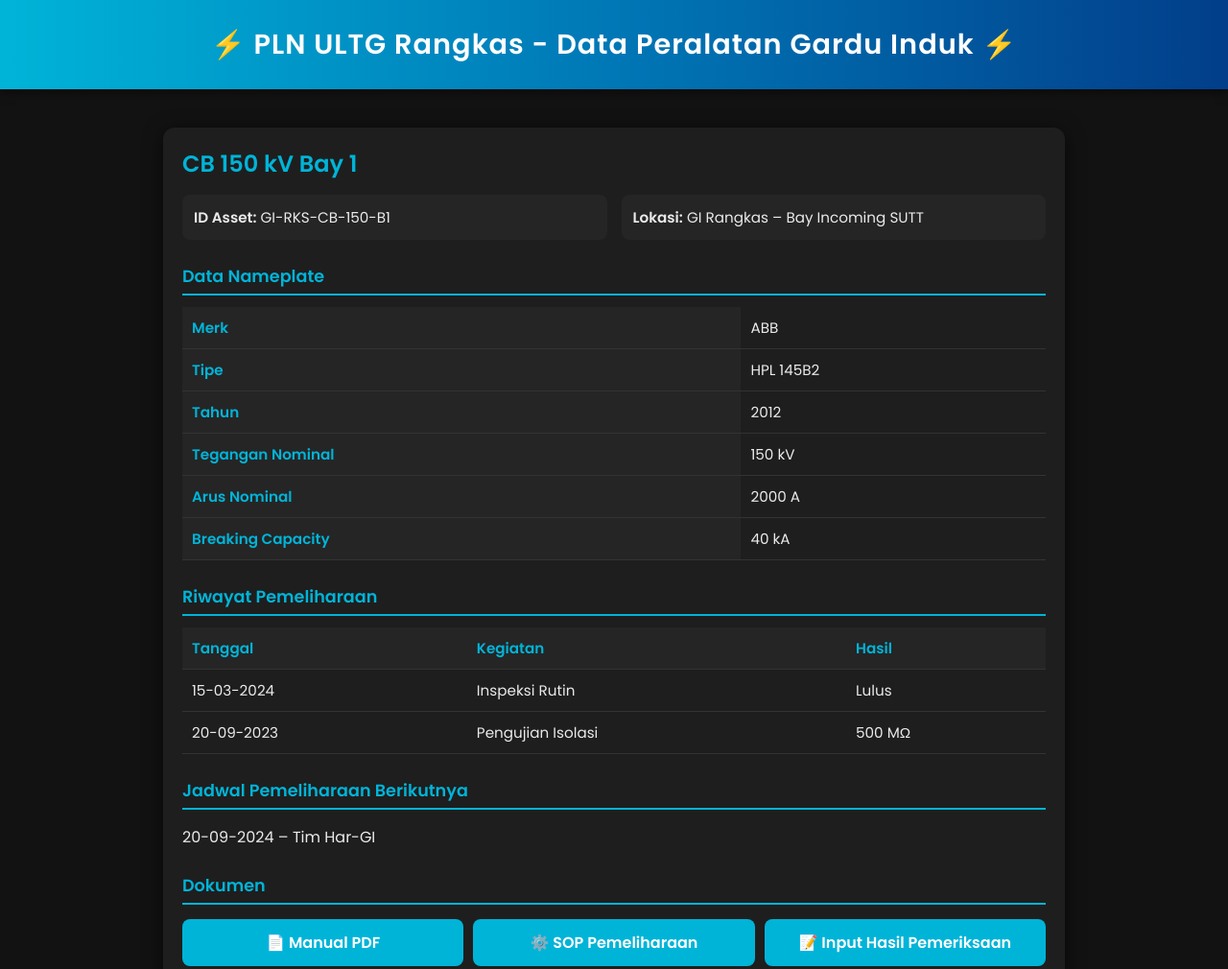
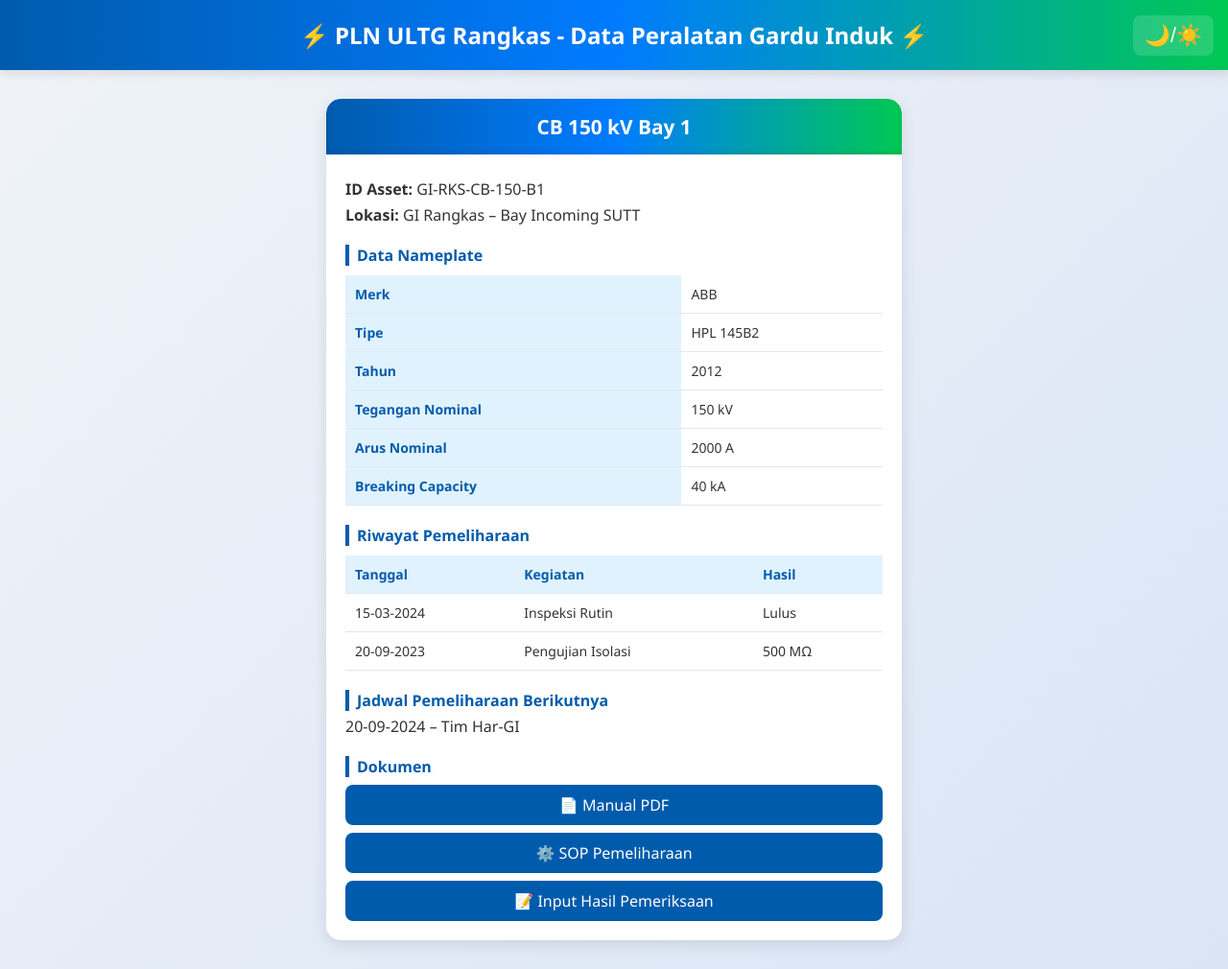
Before and after one commit to PramudioBagas/QR-Code-Demo, a plain HTML site: page index.html in a window 1280 px wide. Shown: the whole page at 96% size. Drawn offline with Linux system fonts and the light colour scheme.

Commit message:
Update index.html

```diff
--- a/index.html
+++ b/index.html
@@ -5,124 +5,164 @@
 <meta name="viewport" content="width=device-width, initial-scale=1.0">
 <title>Data Peralatan - CB 150 kV Bay 1</title>
 <style>
-    @import url('https://fonts.googleapis.com/css2?family=Poppins:wght@400;600&display=swap');
+    @keyframes fadeIn {
+        from { opacity: 0; transform: translateY(-10px); }
+        to { opacity: 1; transform: translateY(0); }
+    }
+    @keyframes slideIn {
+        from { transform: translateX(-100%); }
+        to { transform: translateX(0); }
+    }
 
     body {
-        font-family: 'Poppins', sans-serif;
+        font-family: 'Segoe UI', Arial, sans-serif;
         margin: 0;
         padding: 0;
-        background-color: #121212;
-        color: #EAEAEA;
+        background: var(--bg-gradient);
+        color: var(--text-color);
+        transition: background 0.3s, color 0.3s;
     }
 
-    /* Header Banner */
-    .banner {
-        background: linear-gradient(90deg, #00b4d8, #0077b6, #023e8a);
-        padding: 25px;
-        text-align: center;
-        font-size: 1.8em;
-        font-weight: 600;
-        color: white;
-        letter-spacing: 1px;
-        box-shadow: 0 3px 10px rgba(0,0,0,0.5);
+    /* Light mode default variables */
+    :root {
+        --bg-gradient: linear-gradient(135deg, #f0f4f8, #d9e4f5);
+        --container-bg: white;
+        --text-color: #333;
+        --header-bg: linear-gradient(90deg, #005BAC, #007BFF,#00C853);
+        --table-header-bg: #e0f2fe;
+        --table-header-color: #005BAC;
+        --table-hover-bg: #fff8e1;
+        --button-bg: #005BAC;
+        --button-hover-bg: #004080;
     }
 
-    /* Container utama */
-    .container {
-        max-width: 900px;
-        margin: 40px auto;
-        padding: 20px;
-        background-color: #1E1E1E;
-        border-radius: 12px;
-        box-shadow: 0 4px 20px rgba(0,0,0,0.6);
+    /* Dark mode variables */
+    body.dark-mode {
+        --bg-gradient: linear-gradient(135deg, #1c1c1c, #2c2c2c);
+        --container-bg: #2a2a2a;
+        --text-color: #e0e0e0;
+        --header-bg: linear-gradient(90deg, #222, #333, #444);
+        --table-header-bg: #333;
+        --table-header-color: #00b4d8;
+        --table-hover-bg: #383838;
+        --button-bg: #00b4d8;
+        --button-hover-bg: #0096c7;
     }
 
-    .title {
+    /* Banner halaman */
+    .banner {
+        background: var(--header-bg);
+        color: white;
+        text-align: center;
+        padding: 20px 10px;
         font-size: 1.5em;
-        font-weight: 600;
-        color: #00b4d8;
-        margin-bottom: 15px;
+        font-weight: bold;
+        animation: slideIn 0.8s ease-out;
+        box-shadow: 0 4px 10px rgba(0,0,0,0.1);
+        position: relative;
     }
 
-    .info {
-        display: grid;
-        grid-template-columns: 1fr 1fr;
-        gap: 15px;
-        margin-bottom: 20px;
+    /* Toggle button */
+    .toggle-btn {
+        position: absolute;
+        right: 15px;
+        top: 50%;
+        transform: translateY(-50%);
+        background: rgba(255,255,255,0.15);
+        border: none;
+        padding: 8px 12px;
+        border-radius: 8px;
+        color: white;
+        cursor: pointer;
+        font-size: 0.9em;
+        transition: background 0.3s;
+    }
+    .toggle-btn:hover {
+        background: rgba(255,255,255,0.3);
     }
 
-    .info p {
-        margin: 0;
-        background: #252525;
-        padding: 12px;
-        border-radius: 8px;
-        font-size: 0.95em;
+    /* Kontainer */
+    .container {
+        max-width: 600px;
+        margin: 30px auto;
+        background: var(--container-bg);
+        border-radius: 15px;
+        box-shadow: 0 4px 15px rgba(0,0,0,0.1);
+        overflow: hidden;
+        animation: fadeIn 0.8s ease-in;
+        transition: background 0.3s;
     }
 
-    /* Section */
+    /* Header kontainer */
+    .container-header {
+        background: var(--header-bg);
+        color: white;
+        padding: 15px;
+        font-size: 1.3em;
+        font-weight: bold;
+        text-align: center;
+        border-top-left-radius: 15px;
+        border-top-right-radius: 15px;
+        box-shadow: inset 0 -2px 5px rgba(0,0,0,0.1);
+    }
+
+    .container-body {
+        padding: 20px;
+    }
+
+    h1 {
+        margin-bottom: 5px;
+        font-size: 1.2em;
+        color: var(--table-header-color);
+    }
+
+    p {
+        margin: 5px 0;
+    }
+
     .section-title {
-        margin-top: 25px;
-        font-size: 1.1em;
-        font-weight: 600;
-        color: #00b4d8;
-        border-bottom: 2px solid #00b4d8;
-        padding-bottom: 5px;
+        margin-top: 20px;
+        font-weight: bold;
+        color: var(--table-header-color);
+        border-left: 4px solid var(--table-header-color);
+        padding-left: 8px;
     }
 
     table {
         width: 100%;
         border-collapse: collapse;
-        margin-top: 12px;
+        margin-top: 10px;
+        background-color: transparent;
     }
-
     th, td {
         padding: 10px;
+        border-bottom: 1px solid #e2e8f0;
+        font-size: 14px;
+    }
+    th {
+        background-color: var(--table-header-bg);
+        color: var(--table-header-color);
         text-align: left;
-        border-bottom: 1px solid #333;
-        font-size: 0.95em;
     }
-
-    th {
-        background-color: #252525;
-        color: #00b4d8;
-    }
-
     tr:hover {
-        background-color: #2a2a2a;
-    }
-
-    /* Button */
-    .buttons {
-        display: flex;
-        gap: 10px;
-        margin-top: 15px;
-        flex-wrap: wrap;
+        background-color: var(--table-hover-bg);
+        transition: background-color 0.3s;
     }
 
     a.button {
-        flex: 1;
+        display: block;
         text-align: center;
-        padding: 12px;
-        background: #00b4d8;
+        padding: 10px;
+        margin-top: 8px;
+        background-color: var(--button-bg);
         color: white;
         text-decoration: none;
         border-radius: 8px;
-        font-weight: 600;
-        transition: 0.3s;
+        transition: transform 0.2s, background-color 0.3s;
     }
-
     a.button:hover {
-        background: #0077b6;
-        transform: translateY(-2px);
-    }
-
-    @media (max-width: 600px) {
-        .info {
-            grid-template-columns: 1fr;
-        }
-        .buttons {
-            flex-direction: column;
-        }
+        background-color: var(--button-hover-bg);
+        transform: scale(1.05);
     }
 </style>
 </head>
@@ -130,15 +170,16 @@
 
 <div class="banner">
     ⚡ PLN ULTG Rangkas - Data Peralatan Gardu Induk ⚡
+    <button class="toggle-btn" onclick="toggleMode()">🌙/☀️</button>
 </div>
 
 <div class="container">
-    <div class="title">CB 150 kV Bay 1</div>
-
-    <div class="info">
+    <div class="container-header">
+        CB 150 kV Bay 1
+    </div>
+    <div class="container-body">
         <p><b>ID Asset:</b> GI-RKS-CB-150-B1</p>
         <p><b>Lokasi:</b> GI Rangkas – Bay Incoming SUTT</p>
-    </div>
 
         <div class="section-title">Data Nameplate</div>
         <table>
@@ -161,12 +202,17 @@
         <p>20-09-2024 – Tim Har-GI</p>
 
         <div class="section-title">Dokumen</div>
-    <div class="buttons">
         <a href="https://drive.google.com/manual_cb150kv" class="button">📄 Manual PDF</a>
         <a href="https://drive.google.com/sop_cb150kv" class="button">⚙️ SOP Pemeliharaan</a>
         <a href="https://forms.gle/form_pemeliharaan" class="button">📝 Input Hasil Pemeriksaan</a>
     </div>
 </div>
 
+<script>
+function toggleMode() {
+    document.body.classList.toggle('dark-mode');
+}
+</script>
+
 </body>
 </html>
```
Lines whose indentation alone changed are shown as unchanged.
